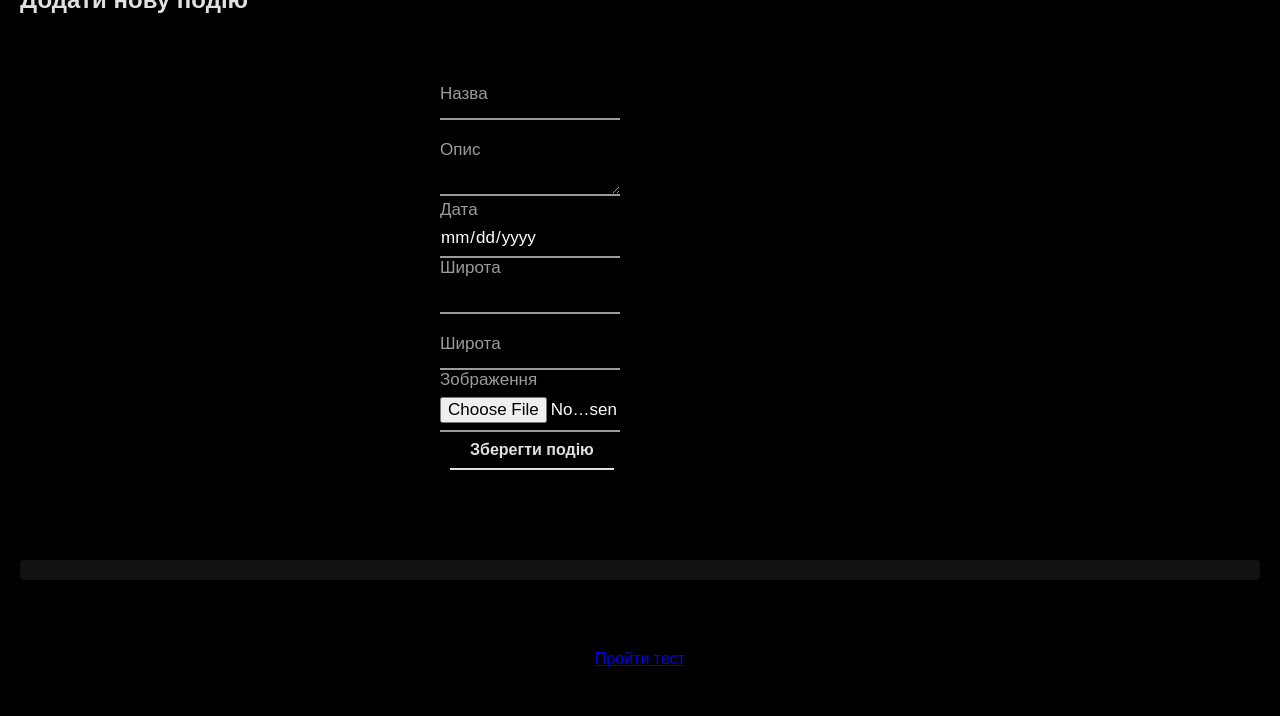
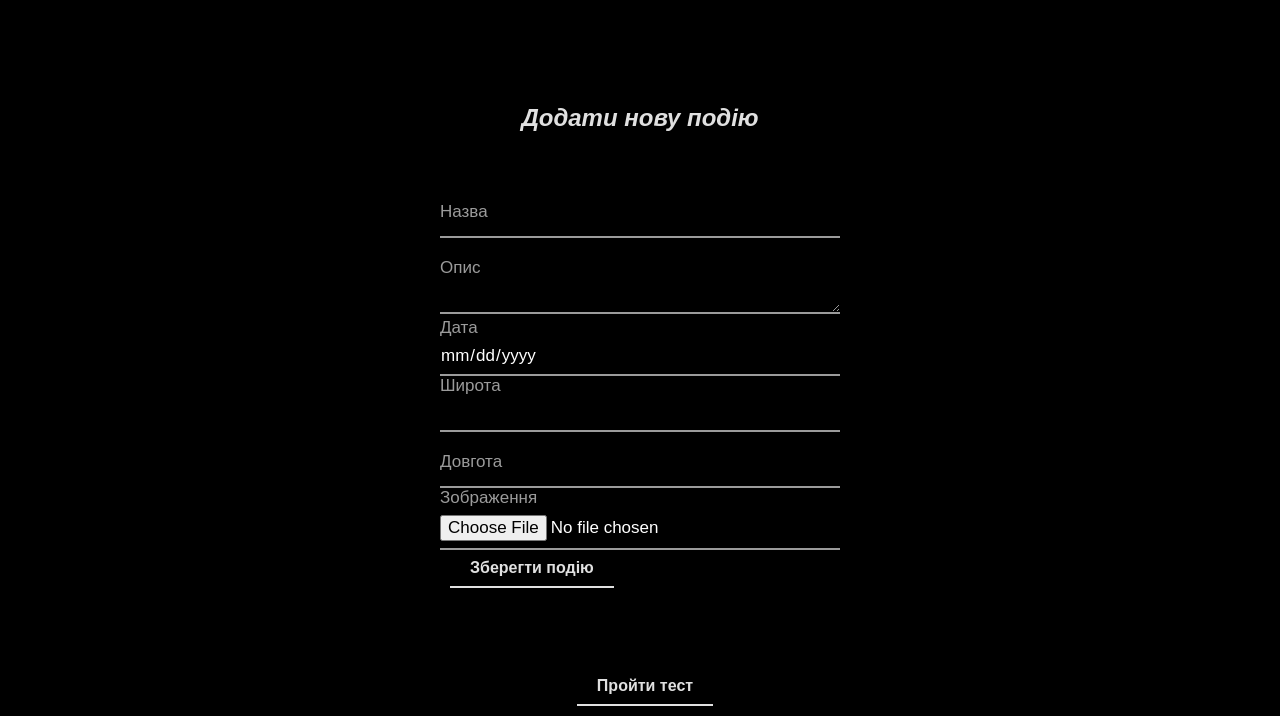
Before and after one commit to metalofmeat1/final_project_python123, a Flask app: page / in a window 1280 px wide. Shown: the part 808-1524 px from the top of the page. Before the commit the page ends 1475 px from the top, so only its background shows below. Run offline with Flask 3, Linux system fonts and the light colour scheme; data comes from the database, SQL or seed files in the repository; data that the repository does not hold is empty.

Commit message:
changed styles

```diff
--- a/static/css/styles.css
+++ b/static/css/styles.css
@@ -24,9 +24,7 @@ header .search-container {
     align-items: right;
 }
 
-
-header .btn,
-#addEventForm .btn {
+.btn {
     padding: 10px 20px;
     background-color: #000;
     color: #e0e0e0;
@@ -41,14 +39,12 @@ header .btn,
     line-height: 1;
 }
 
-header .btn:hover,
-#addEventForm .btn:hover {
+.btn:hover {
     border-color: #848484;
     color: #848484;
 }
 
-header .btn:active,
-#addEventForm .btn:active {
+.btn:active {
     border-color: #5a5a5a;
     color: #5a5a5a;
 }
@@ -108,7 +104,7 @@ header .btn:active,
     position: relative;
     padding: 20px 0 0;
     width: 100%;
-    max-width: 180px;
+    max-width: 800px;
   }
 
   .form__field {
@@ -168,8 +164,6 @@ header .btn:active,
   }
 /* ////////////////////////////////// */
 
-
-
 #events-list-container div {
     margin-bottom: 20px;
     padding: 10px;
@@ -183,3 +177,34 @@ footer {
     padding: 10px;
     text-align: center;
 }
+
+h2 {
+    font-style: italic;
+    text-align: center;
+    font-family: Arial, Helvetica, sans-serif;
+}
+
+/* Контейнер для списку подій */
+#events-list-container {
+    display: flex;
+    flex-wrap: wrap; /* Дозволяє карткам переноситися на новий рядок */
+    gap: 10px; /* Відступи між картками */
+    justify-content: flex-start; /* Вирівнювання карток зліва */
+}
+
+/* Стилі для кожної картки */
+.card {
+    display: none; /* Приховує картки за замовчуванням */
+    background-color: #333;
+    color: #fff;
+    padding: 10px;
+    border-radius: 5px;
+    box-shadow: 0 4px 8px rgba(0, 0, 0, 0.2);
+    width: calc(25% - 20px); /* Фіксована ширина кожної картки, 25% від ширини контейнера */
+    box-sizing: border-box;
+}
+
+/* Відображення карток при пошуку */
+.card.visible {
+    display: block;
+}
--- a/static/js/script.js
+++ b/static/js/script.js
@@ -193,3 +193,10 @@ function displayTopResultsOnMap(topResults) {
             `);
     });
 }
+
+
+document.getElementById("searchForm").addEventListener("submit", function(event) {
+    event.preventDefault(); // Запобігаємо стандартній відправці форми
+    const cards = document.querySelectorAll('.card');
+    cards.forEach(card => card.classList.add('visible')); // Додаємо клас 'visible' для відображення карток
+});
--- a/templates/index.html
+++ b/templates/index.html
@@ -19,6 +19,9 @@
             <button type="submit" class="btn">Шукати</button>
         </form>
     </header>
+    <header>
+        <a>Галерея</a>
+    </header>
 
     <main>
         <div id="map-container">
@@ -30,6 +33,17 @@
             <input type="text" id="timelineInput" value="2024" onchange="updateTimelineFromInput()">
             <span id="timelineLabel">2024</span>
         </div>
+
+
+
+        <div id="events-list-container">
+            <div id="eventsList" class="card"></div>
+        </div>
+
+
+
+
+
 
         <div id="add-event-container">
             <h2>Додати нову подію</h2>
@@ -52,7 +66,7 @@
                 </div>
                 <div class="form__group">
                     <input type="text" class="form__field" id="longitude" name="longitude" placeholder="Довгота" required>
-                    <label class="form__label" for="longitude">Широта</label>
+                    <label class="form__label" for="longitude">Довгота</label>
                 </div>
                 <div class="form__group">
                     <input type="file" class="form__field" id="image" name="image" accept="image/*" required>
@@ -61,14 +75,10 @@
                 <button type="submit" class="btn">Зберегти подію</button>
             </form>
         </div>
-
-        <div id="events-list-container">
-            <div id="eventsList"></div>
-        </div>
     </main>
 
     <footer>
-        <a href="{{ url_for('test') }}" class="btn">Пройти тест</a>
+        <a href="{{ url_for('test') }}"><button  class="btn">Пройти тест</button></a>
     </footer>
 
     <script src="{{ url_for('static', filename='js/script.js') }}"></script>
```
